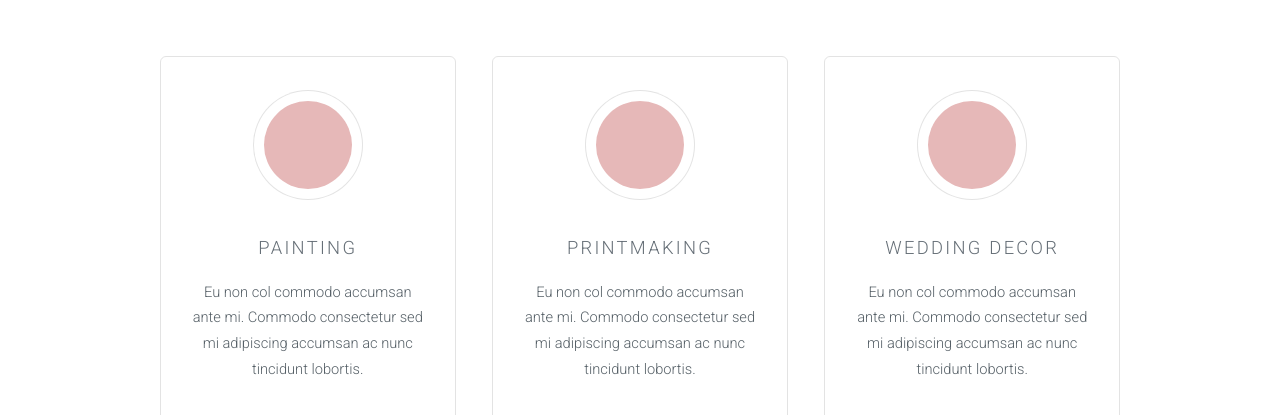
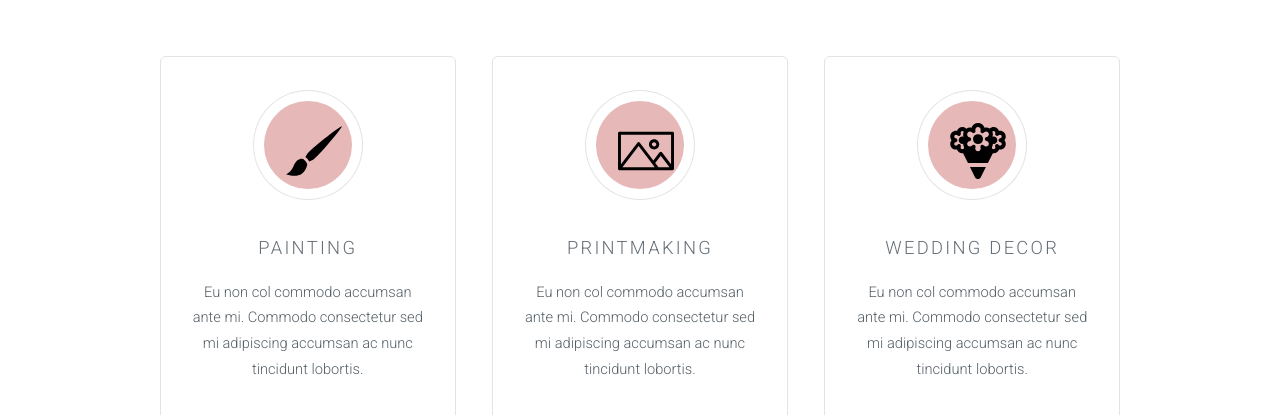
Before and after one commit to kepeternell/WistyPrints, a plain HTML site: page index.html in a window 1280 px wide. Shown: the part 699-1114 px from the top of the page. Drawn offline with Linux system fonts and the light colour scheme.

Commit message:
.box images

```diff
--- a/css/style.css
+++ b/css/style.css
@@ -395,6 +395,15 @@
 		border: solid 1px rgba(144, 144, 144, 0.25);
 		margin-bottom: 2em;
 		padding: 3em 2em;
+	}
+
+	.box img {
+		position: absolute;
+    	margin-bottom: 2em;
+    	margin-top: -1em;
+		padding: 2.5em 1.5em;
+		width: 100px;
+    	z-index: 1;
 	}
 
 		.box > :last-child,
--- a/index.html
+++ b/index.html
@@ -54,21 +54,21 @@
 				<div class="container">
 					<div class="row">
 						<div class="4u">
-							<section class="special box">
+							<section class="special box"><img src="images/paintbrush.svg" alt="paint">
 								<i class="icon major"></i>
 								<h3>PAINTING</h3>
 								<p>Eu non col commodo accumsan ante mi. Commodo consectetur sed mi adipiscing accumsan ac nunc tincidunt lobortis.</p>
 							</section>
 						</div>
 						<div class="4u">
-							<section class="special box">
+							<section class="special box"><img src="images/screen.svg" alt="wedding">
 								<i class="icon major"></i>
 								<h3>PRINTMAKING</h3>
 								<p>Eu non col commodo accumsan ante mi. Commodo consectetur sed mi adipiscing accumsan ac nunc tincidunt lobortis.</p>
 							</section>
 						</div>
 						<div class="4u">
-							<section class="special box">
+							<section class="special box"><img src="images/wedding9.svg" alt="wedding">
 								<i class="icon major"></i>
 								<h3>WEDDING DECOR</h3>
 								<p>Eu non col commodo accumsan ante mi. Commodo consectetur sed mi adipiscing accumsan ac nunc tincidunt lobortis.</p>
```
Also changed, not shown: images/paint6.svg (added), 1 other file.
